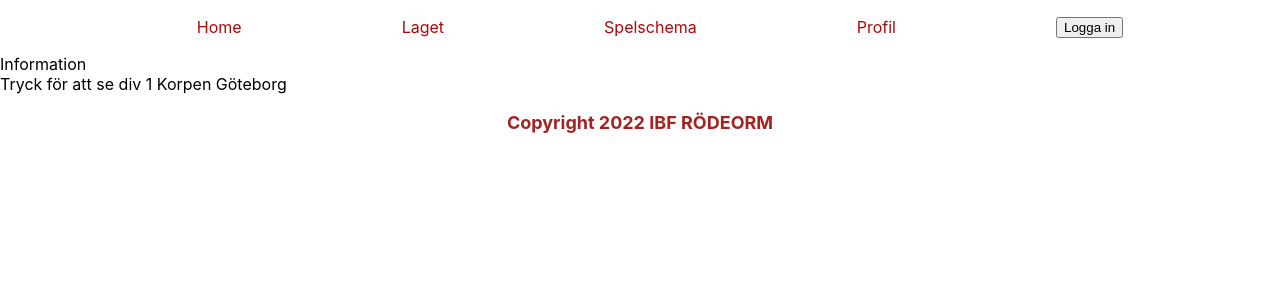
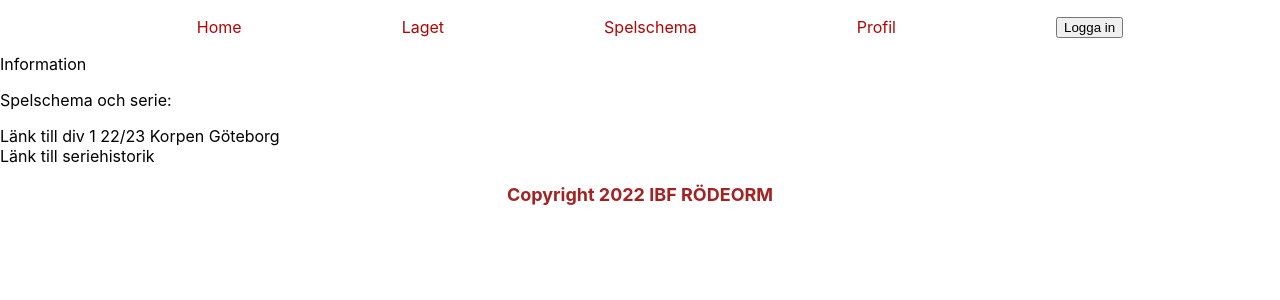
Before and after one commit to Gusben95/IBF-RODORM, a Next.js app in the folder Frontend/: page /spelschema in a window 1280 px wide. Shown: the top 300 px of the page. Built offline with nearby package versions, Linux system fonts and the light colour scheme.

Commit message:
spelschema updatering

```diff
--- a/Frontend/pages/spelschema.js
+++ b/Frontend/pages/spelschema.js
@@ -7,8 +7,18 @@
             <Navbar />
             Information
         <div>
+            <p>Spelschema och serie:</p>
 
-            <a href="https://korpengoteborg.zoezi.se/member#/teamsports/division/96">Tryck för att se div 1 Korpen Göteborg</a>
+            <a href="https://korpengoteborg.zoezi.se/member#/teamsports/division/96"
+            >Länk till div 1 22/23 Korpen Göteborg
+            </a>
+            </div>
+
+            <div>
+            <a href=
+            "https://idrottonline.se/KorpforeningGoteborg-Korpen/Idrotter/Innebandy/ResultatSpelprogram"
+            >Länk till seriehistorik
+            </a>
         </div>
             <Footer />
         </div>
```
